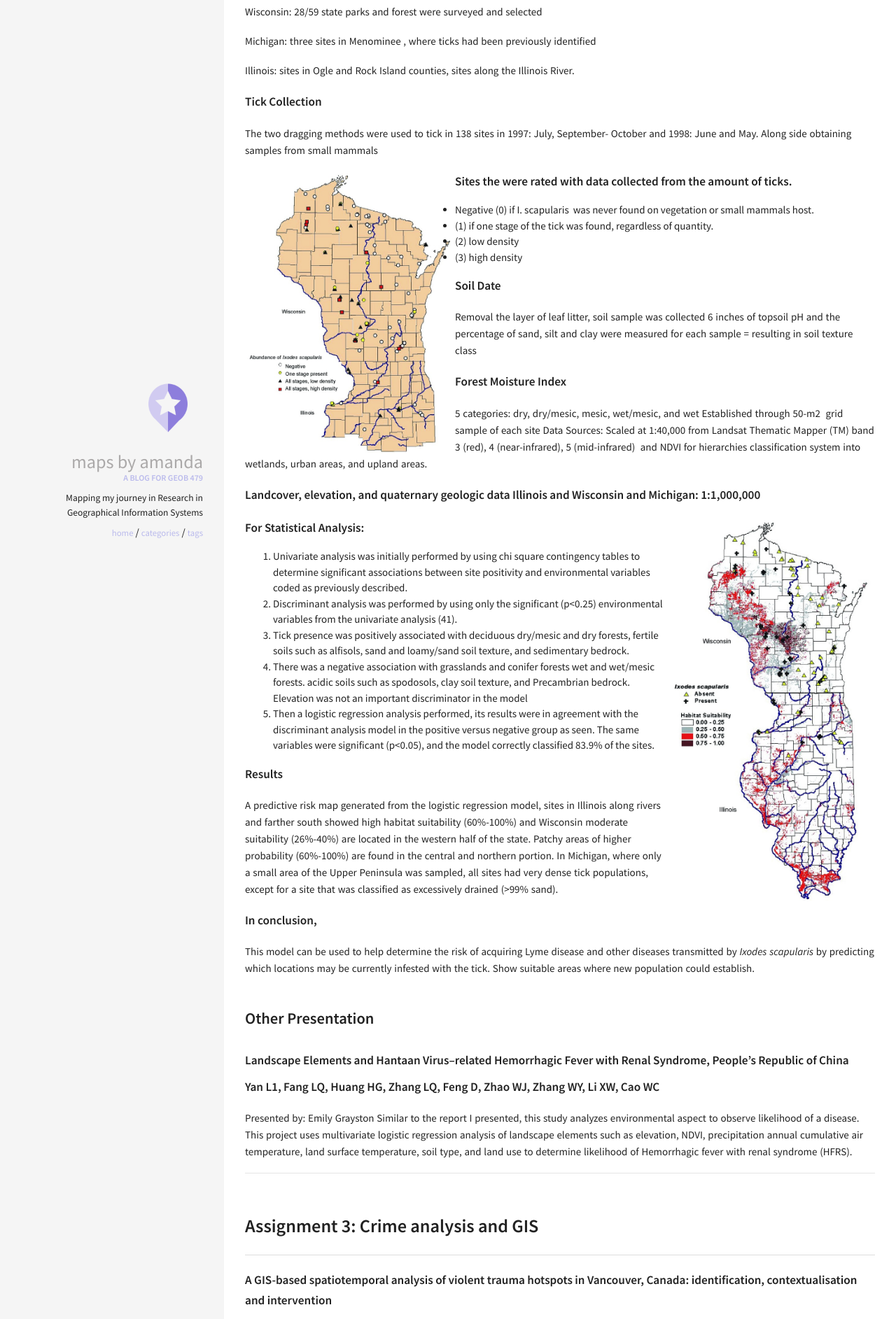
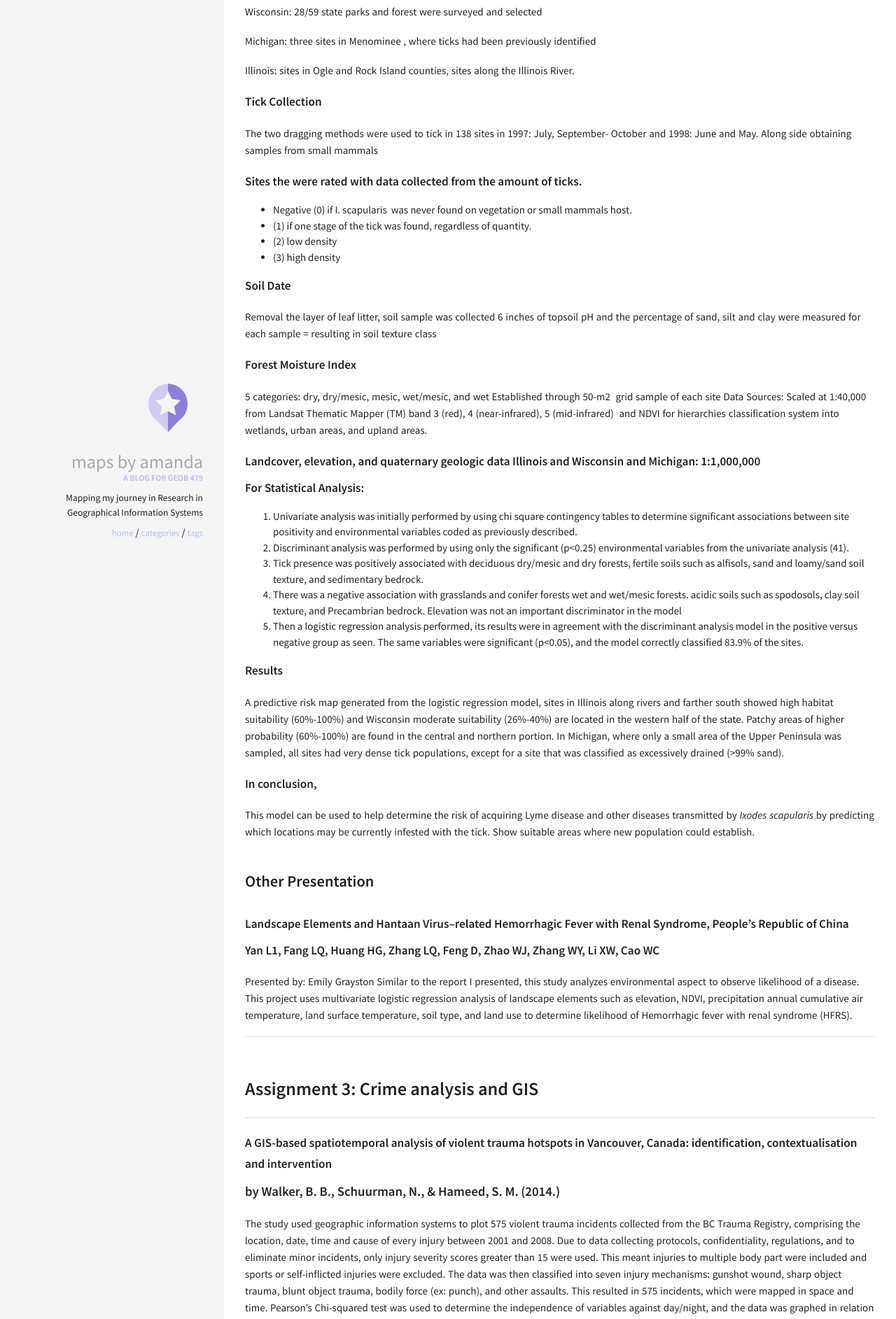
Before and after one commit to akailu/geob479blog, a Jekyll site: the page built from _posts/2017-03-23-Presentation-Summary.md, in a window 1280 px wide. Shown: the part 1748-3633 px from the top of the page at 70% size. Built offline with Jekyll 4.4.1, drawn with Linux system fonts in a browser that asks for light colours.

Commit message:
removing image

```diff
--- a/_posts/2017-03-23-Presentation-Summary.md
+++ b/_posts/2017-03-23-Presentation-Summary.md
@@ -59,8 +59,6 @@ Illinois: sites in Ogle and Rock Island counties, sites along the Illinois River
 ##### Tick Collection
 The two dragging methods were used to tick in 138 sites in 1997: July, September- October and 1998: June and May. Along side obtaining samples from small mammals
 
-![Geographic distribution of Study sites]({{ site.url }}/img/Geographic distribution of Study sites.jpg){: .pull-left}{:height="1500px" width="300px"}
-
 ##### Sites the  were rated with data collected from the amount of ticks.
 * Negative (0) if I. scapularis  was never found on vegetation or small mammals host.
 * (1) if one stage of the tick was found, regardless of quantity.
@@ -79,8 +77,6 @@ Data Sources:
 Scaled at 1:40,000 from Landsat Thematic Mapper (TM) band 3 (red), 4 (near-infrared), 5 (mid-infrared)  and NDVI for hierarchies classification system into wetlands, urban areas, and upland areas.
 
 ##### Landcover, elevation, and quaternary geologic data Illinois and Wisconsin and Michigan: 1:1,000,000
-
-![Predictive risk map of habitat suitability for *Ixodes scapularis* in Wisconsin and Illinois]({{ site.url }}/img/lymeriskmap.jpg){: .pull-right}{:height="1500px" width="300px"}
 
 ##### For Statistical Analysis:
 1.	Univariate analysis was initially performed by using chi square contingency tables to determine significant associations between site positivity and environmental variables coded as previously described.
```
